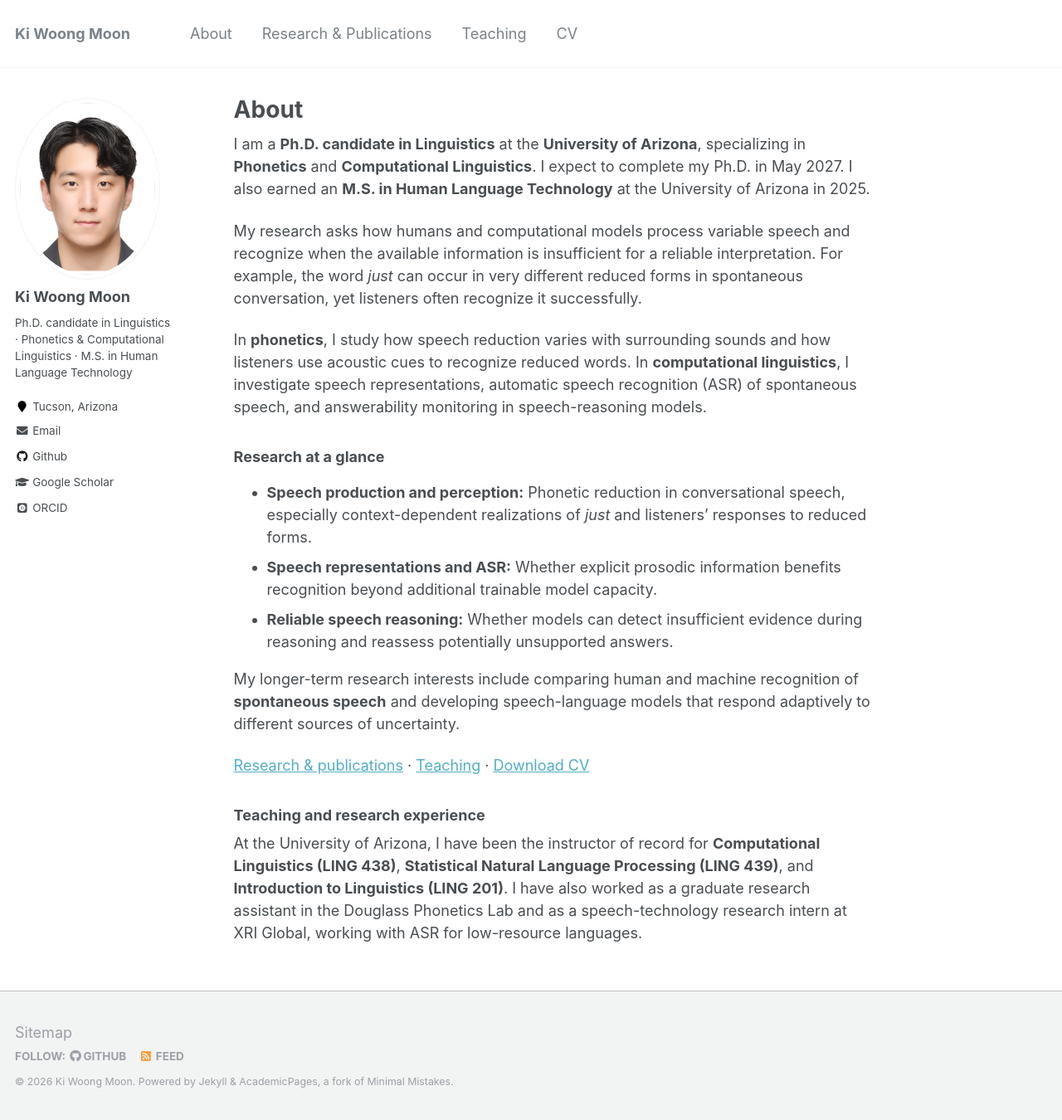
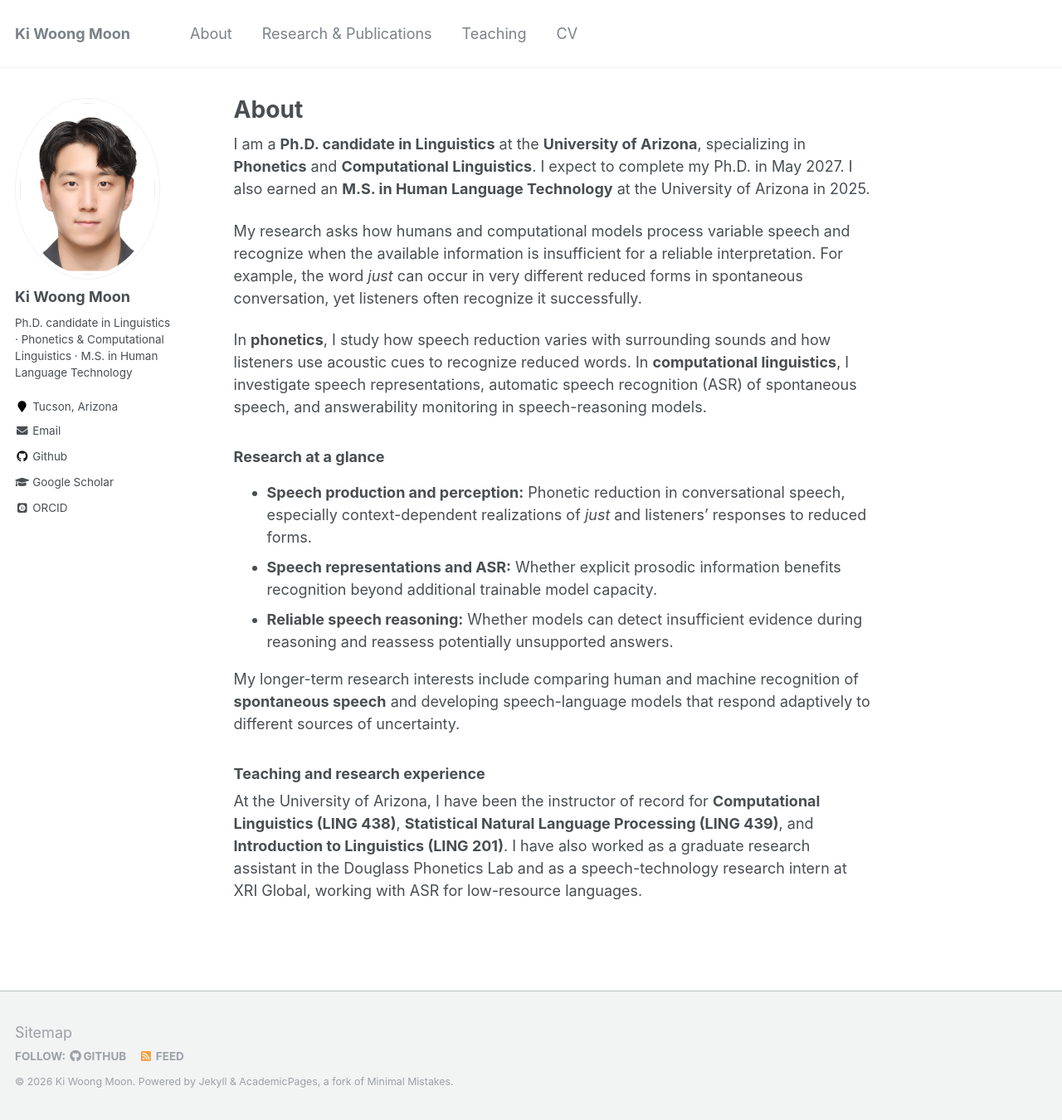
Before and after one commit to Ki-Woong95/Ki-Woong95.github.io, a Jekyll site: the page built from _pages/about.md, in a window 1280 px wide and 1350 px high. Shown: the whole window at 83% size. Built offline with Jekyll 4.4.1, drawn with Linux system fonts in a browser that asks for light colours; some web fonts are replaced.

Commit message:
modified about page

```diff
--- a/_pages/about.md
+++ b/_pages/about.md
@@ -22,7 +22,6 @@ In **phonetics**, I study how speech reduction varies with surrounding sounds an
 
 My longer-term research interests include comparing human and machine recognition of **spontaneous speech** and developing speech-language models that respond adaptively to different sources of uncertainty.
 
-[Research & publications]({{ '/research/' | relative_url }}) · [Teaching]({{ '/teaching/' | relative_url }}) · [Download CV]({{ '/files/MKW_CV.pdf' | relative_url }})
 
 ### Teaching and research experience
 
```
